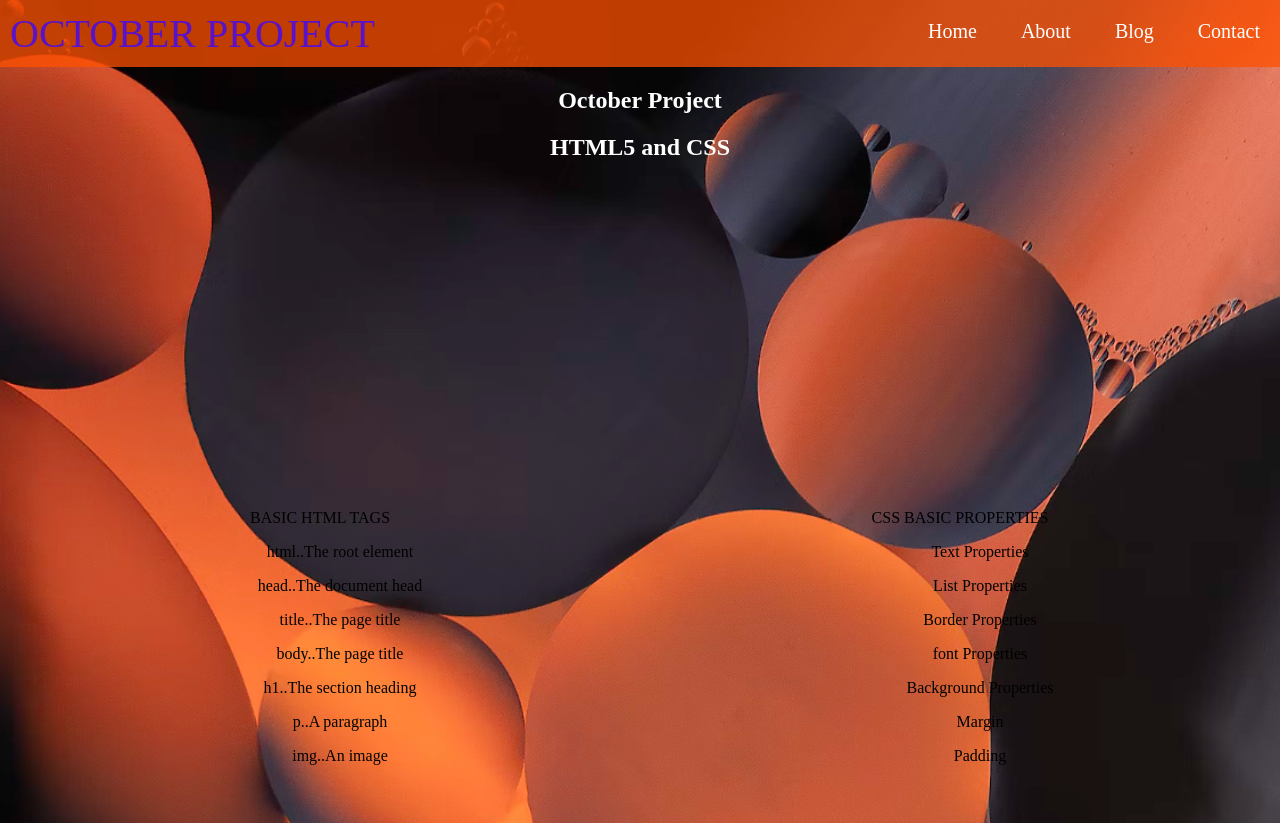
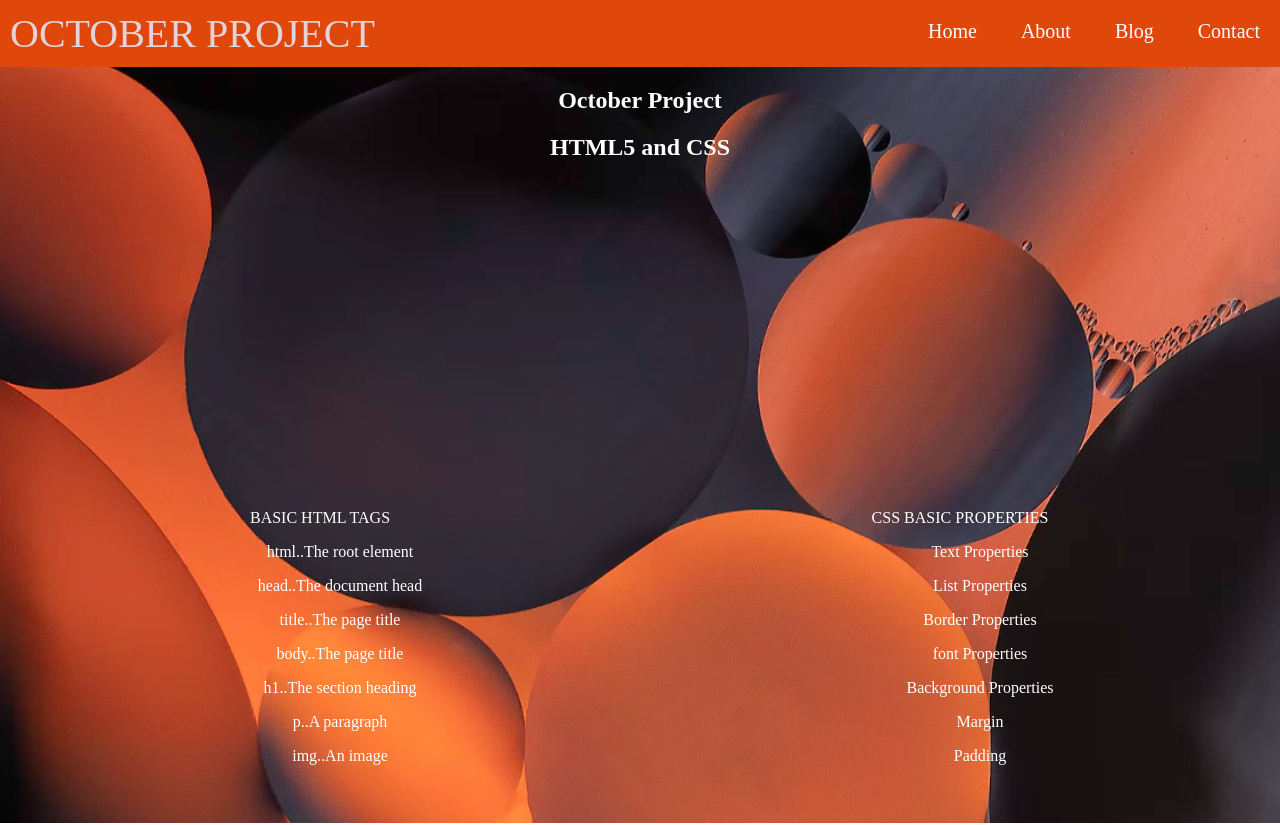
Before and after one commit to DavisCher/coffee_cup, a plain HTML site: page index.html in a window 1280 px wide. Shown: the top 825 px of the page. Drawn offline with Linux system fonts and the light colour scheme.

Commit message:
Add files via upload

```diff
--- a/style.css
+++ b/style.css
@@ -12,8 +12,8 @@ background-image: url(orange_ball.png);
 
 
 
-.header{background-color: rgb(255, 81, 0, 0.75); clear:both; overflow: auto;}
-.logo{float:left; color: rgba(71, 10, 238, 0.856); padding:10px; font-size: 40px;}
+.header{background-color: #df470b; clear:both; overflow: auto;}
+.logo{float:left; color: #e2dfebec; padding:10px; font-size: 40px;}
 .nav{ float:right; color: white;}
 
 
@@ -29,6 +29,8 @@ font-size: 20px ;
 .hero p{text-align: center;}
 
 /* Clear floats after the columns */
+.row{color: white;}
+
 .row{ height: 400px;}
 .row:after {
  content: "";
@@ -60,27 +62,6 @@ ul{
 
 
 
-
-
-
-
-
-
-
-
-
-
-
-
-
-
-
-
-
-
-
-
-
 .footer-col{
     width: 25%;
     padding: 0 15px;
```
